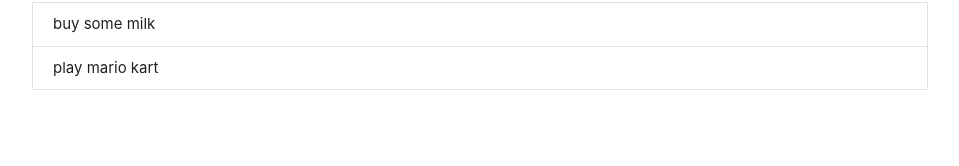
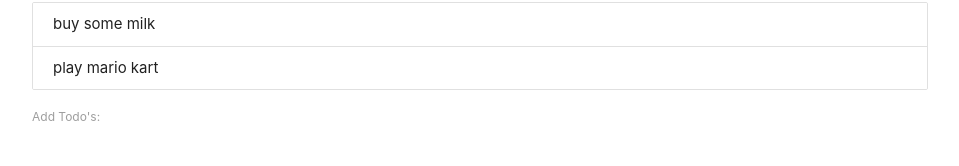
Before and after one commit to Langster2323/Extreme-Firebase, a React (Create React App) app: page / in a window 1280 px wide. Shown: the part 134-300 px from the top of the page, without its empty margins (160-1119 px from the left). Built offline with nearby package versions, Linux system fonts and the light colour scheme.

Commit message:
Developed form for todo

```diff
--- /dev/null
+++ b/src/AddTodo.js
@@ -0,0 +1,36 @@
+import React, { Component } from 'react';
+
+class AddTodo extends Component {
+    constructor(props) {
+        super(props)
+        this.state = {
+            content: ''
+        }
+    }
+
+    handleChange = (e) => {
+        this.setState({
+            [e.target.id]: e.target.value
+        })
+    }
+
+    handleSubmit = (e) => {
+        e.preventDefault();
+        console.log(this.state);
+        this.props.addTodo(this.state);
+    }
+
+    render(){
+        return (
+            <div>
+                <form onSubmit={this.handleSubmit}>
+                    <label htmlFor="content">Add Todo's:</label>
+                    <input type="text" id="content" onChange={this.handleChange} />
+                </form>
+            </div>
+
+        )
+    }
+}
+
+export default AddTodo;
--- a/src/App.js
+++ b/src/App.js
@@ -1,5 +1,6 @@
 import React, { Component } from 'react';
 import Todos from './Todos';
+import AddTodo from './AddTodo';
 
 
 class App extends Component {
@@ -23,6 +24,13 @@ class App extends Component {
     })
   }
 
+  addTodo = todos => {
+    todos.id = Math.random();
+    this.setState({
+      todos: [...this.state.todos, todos]
+    })
+  }
+
   render() {
     return (
       <div className="todo-app container">
@@ -30,6 +38,7 @@ class App extends Component {
         <Todos
         todos={this.state.todos}
         deleteTodo={this.deleteTodo} />
+        <AddTodo addTodo={this.addTodo} />
       </div>
     );
   }
```
